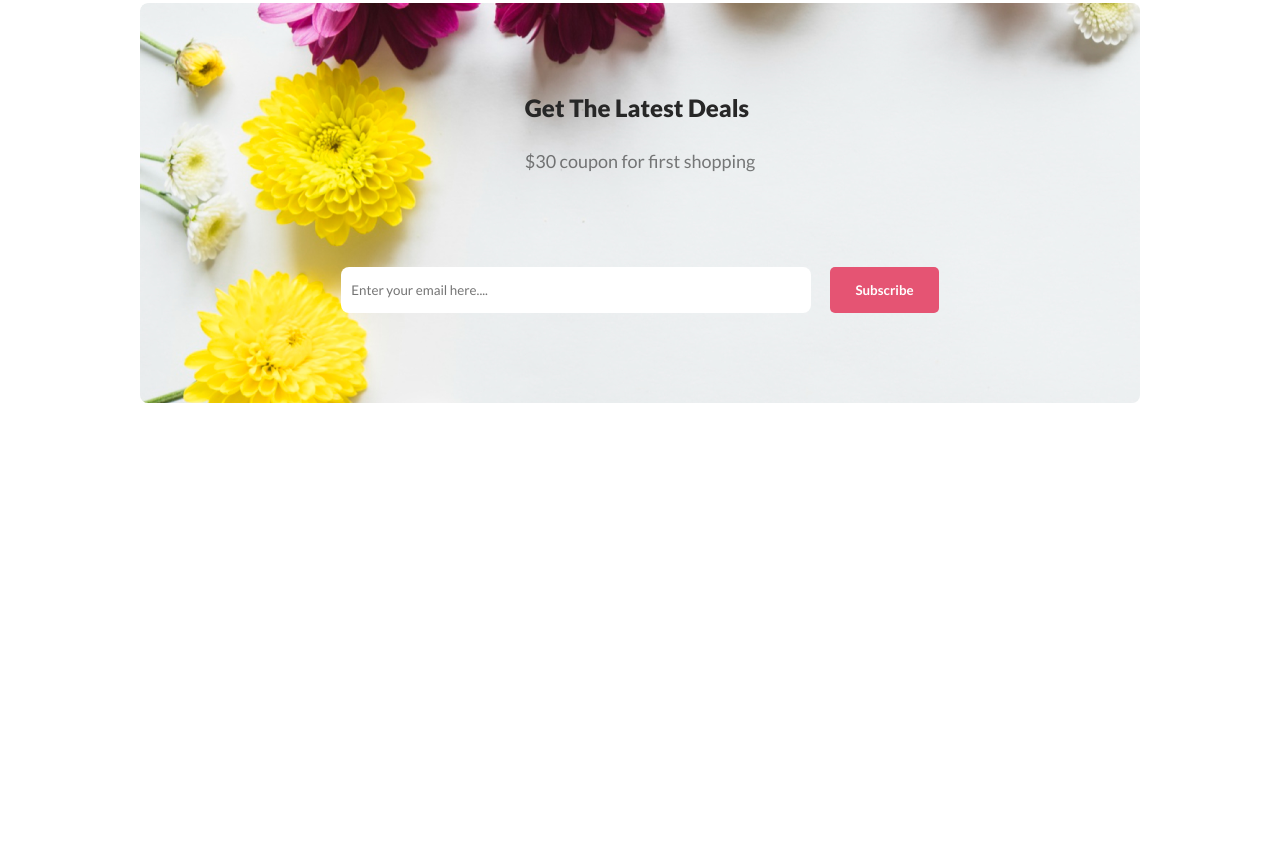
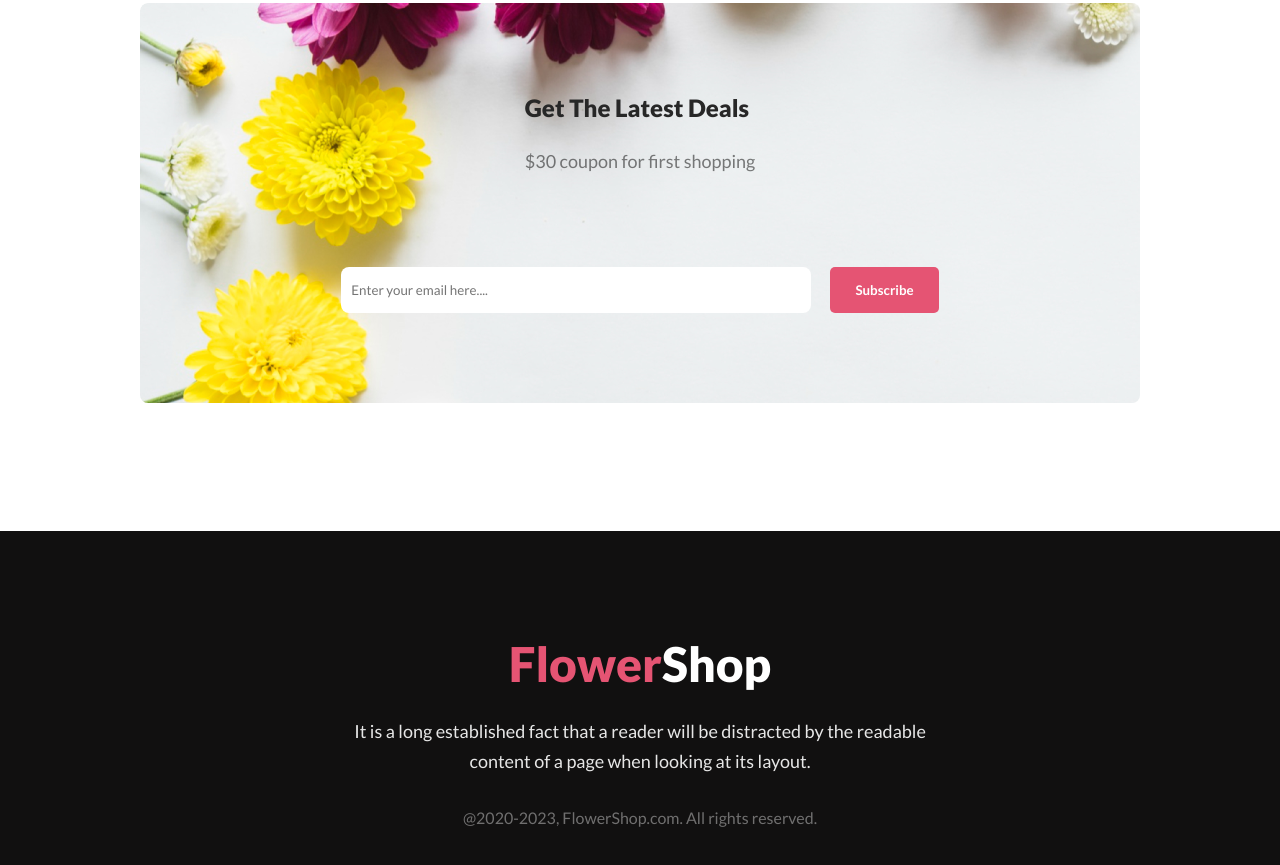
Before and after one commit to AsrafulMasum/assignment1, a plain HTML site: page index.html in a window 1280 px wide. Shown: the part 3126-3991 px from the top of the page. Before the commit the page ends 3657 px from the top, so only its background shows below. Drawn offline with Linux system fonts and the light colour scheme.

Commit message:
created footer section

```diff
--- a/index.html
+++ b/index.html
@@ -148,7 +148,15 @@
 
   </main>
 
-  <footer></footer>
+  <footer>
+    <h2>Flower<span>Shop</span></h2>
+    <span>
+      It is a long established fact that a reader will be distracted by the readable content of a page when looking at its layout.
+    </span>
+      <small>
+        @2020-2023, FlowerShop.com. All rights reserved.
+      </small>
+  </footer>
 
 </body>
 </html>
--- a/styles/style.css
+++ b/styles/style.css
@@ -306,3 +306,39 @@ width: 600px;
   margin-right: 16px;
   outline: none;
 }
+
+footer{
+  height: 400px;
+  background-color: #111010;
+  display: flex;
+  flex-direction: column;
+  justify-content: center;
+  align-items: center;
+}
+
+footer>h2{
+  color: #E55473;
+  font-weight: 800;
+  font-size: 48px;
+  margin-bottom: 24px;
+}
+
+footer>h2>span{
+  color: #FFFFFF;
+}
+
+footer>span{
+  text-align: center;
+  width: 625px;
+  color: #FFFFFFE5;
+  font-weight: 400;
+  line-height: 30px;
+  font-size: 18px;
+  margin-bottom: 32px;
+}
+
+small{
+  font-size: 16px;
+  font-weight: 400;
+  color: #FFFFFF66;
+}
```
